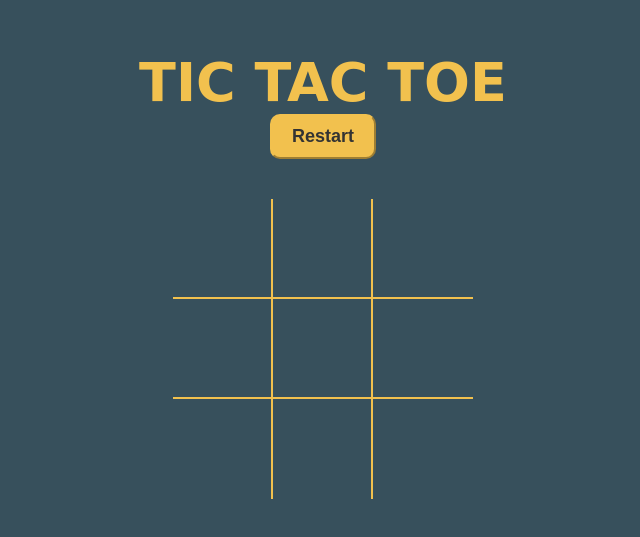
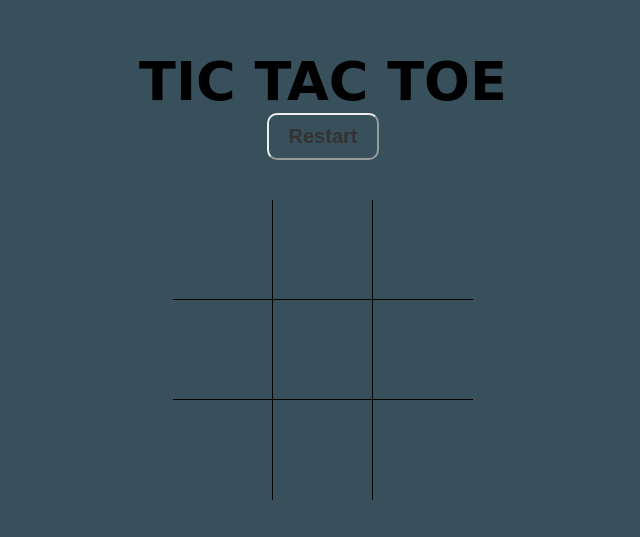
Before and after one commit to jayanthansmilee/tic-tac-toe, a plain HTML site: page index.html in a window 1280 px wide. Shown: the part 125-662 px from the top of the page, without its empty margins (317-957 px from the left). Drawn offline with Linux system fonts and the light colour scheme; a web font is replaced by a local one.

Commit message:
Update style.css

```diff
--- a/style.css
+++ b/style.css
@@ -11,7 +11,7 @@
 }
 
 body {
-    color: var(--orange);
+    color: var(--black);
     font-family: 'Finger Paint', cursive;
 }
 h1 {
@@ -41,10 +41,10 @@ h1 {
     display: flex;
     align-items: center;
     justify-content: center;
-    color: var(--orange);
+    color: var(--black);
     font-size: 120px;
-    border-right: 2px solid;
-    border-bottom: 2px solid;
+    border-right: 1px solid;
+    border-bottom: 1px solid;
 }
 .box:nth-child(3n) {
     border-right: none;
@@ -55,14 +55,13 @@ h1 {
 button {
     padding: 10px 20px;
     border-radius: 10px;
-    background-color: var(--orange);
+    background-color: var(--black);
     color: #333;
-    border-color: var(--orange);
-    font-size: 18px;
-    transition: 200ms transform;
-    font-weight: 600;
+    border-color: var(--black);
+    font-size: 20px;
+     font-weight: 600;
 }
 button:hover {
     cursor: pointer;
-    transform: translateY(-2px);
+    transform: translateY(-3px);
 }
```
